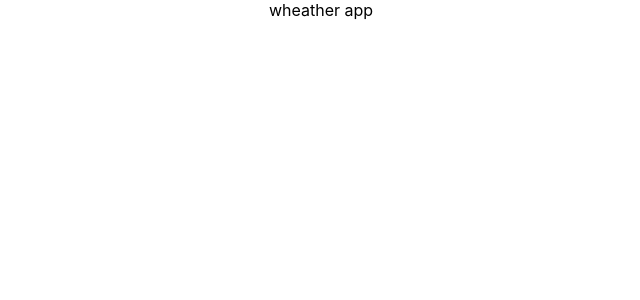
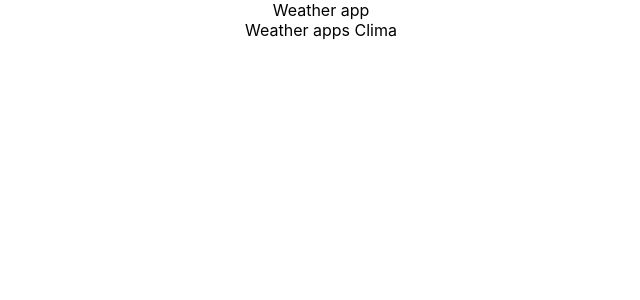
Before and after one commit to jhonrsalcedo/Weather-app, a React (Create React App) app: page / in a window 1280 px wide. Shown: the top 300 px of the page, without its empty margins (319-959 px from the left). Built offline with nearby package versions, Linux system fonts and the light colour scheme.

Commit message:
install npm install @types/react

```diff
--- a/src/App.js
+++ b/src/App.js
@@ -1,13 +1,15 @@
 /*jshint esversion: 6 */
 import React, { Component } from 'react';
+import WeatherLocation from './components/WeatherLocation';
 import './App.css';
 
 class App extends Component {
   render() {
     return (
       <div className="App">
-       wheather app
-      </div>
+       Weather app
+       <WeatherLocation>  </WeatherLocation>
+       </div>
     );
   }
 }
--- a/src/components/weatherLocation.js
+++ b/src/components/weatherLocation.js
@@ -0,0 +1,7 @@
+import React from 'react';
+
+const WeatherLocation = () =>(
+    <div>Weather apps Clima</div>
+);
+
+export default WeatherLocation;
```
